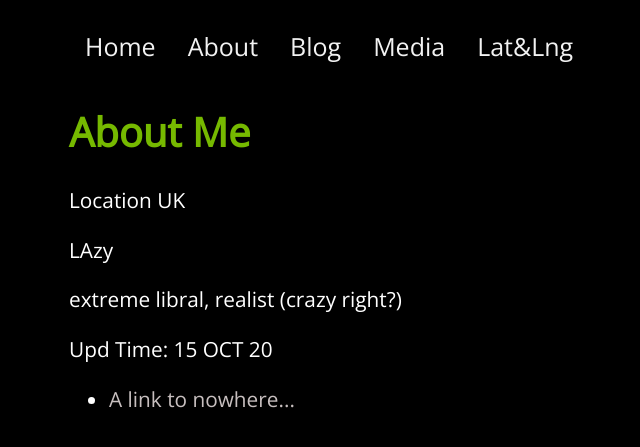
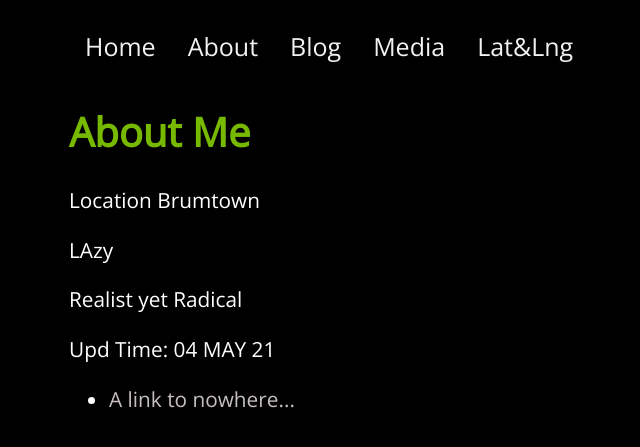
Before and after one commit to NigrumHarenae/nigrumharenae.github.io, a Jekyll site: the page built from about/index.html, in a window 1280 px wide. Shown: the top 447 px of the page, without its empty margins (91-731 px from the left). Built offline with Jekyll 4.4.1, drawn with Linux system fonts in a browser that asks for light colours.

Commit message:
Update index.html

```diff
--- a/about/index.html
+++ b/about/index.html
@@ -5,10 +5,10 @@ title: About N1grumHarenae
 		<link rel="shortcut icon" type="image/ico" href="../../main_AKO_icon.ico">
 		<div class="about">
 			<h1>About Me</h1>
-			<p>Location UK</p>
+			<p>Location Brumtown</p>
 			<p>LAzy</p>
-			<p>extreme libral, realist (crazy right?)</p>
-			<p>Upd Time: 15 OCT 20</p>
+			<p>Realist yet Radical</p>
+			<p>Upd Time: 04 MAY 21</p>
 
 			<ul class="contacts">
 
```
